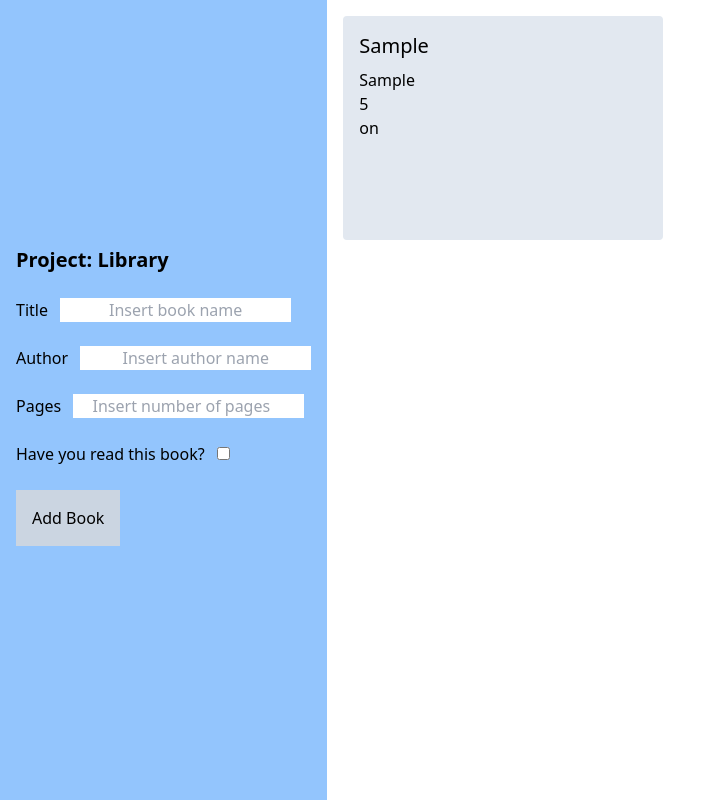
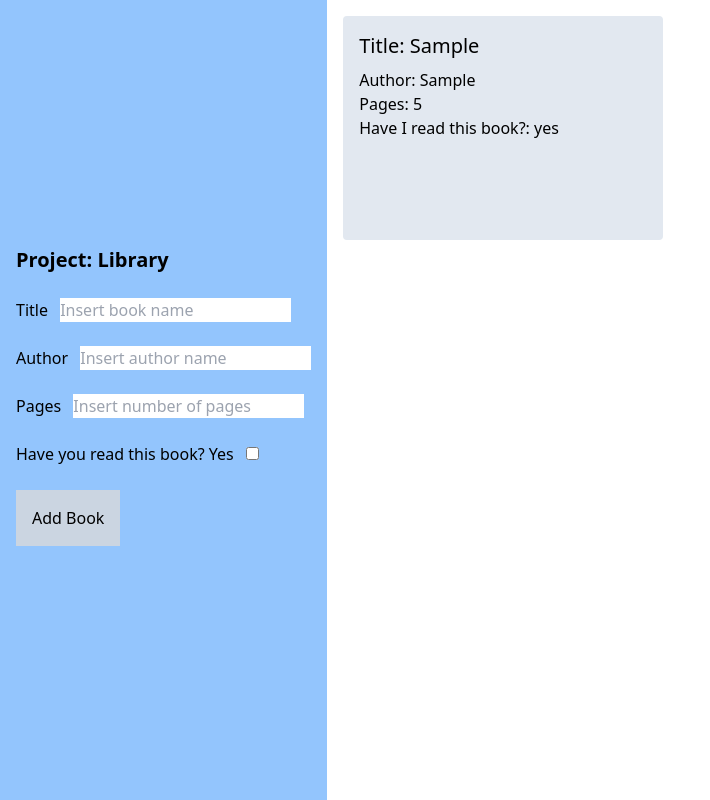
Before and after one commit to Skensy/library, a website: page src/index.html in a window 1280 px wide. Both pictures are taken after typing "Sample", "Sample", "5" into the empty fields and a click on the button "Add Book". Shown: the whole page, without its empty margins (0-710 px from the left). Drawn offline with Linux system fonts and the light colour scheme.

Commit message:
finaly works

```diff
--- a/src/index.html
+++ b/src/index.html
@@ -17,19 +17,19 @@
                 <form action="" class="flex flex-col gap-2">
                     <div class="py-2">
                         <label class="pr-2" for="bookName">Title</label>
-                        <input class="text-center" type="text" name=book-name id="bookName" placeholder="Insert book name" required />
+                        <input type="text" name=book-name id="bookName" placeholder="Insert book name" required />
                     </div>
                     <div class="py-2">
                         <label class="pr-2" for="authorName">Author</label>
-                        <input class="text-center" type="text" name="author" id="authorName" placeholder="Insert author name" required />
+                        <input type="text" name="author" id="authorName" placeholder="Insert author name" required />
                     </div>
                     <div class="py-2">
                         <label class="pr-2" for="numberPages">Pages</label>
-                        <input class="text-center" type="number" name="pages" id="numberPages" placeholder="Insert number of pages" required />
+                        <input type="number" name="pages" id="numberPages" placeholder="Insert number of pages" required />
                     </div>
                     <div class="py-2">
-                        <label class="pr-2" for="readStatus">Have you read this book?</label>
-                        <input class="text-center" type="checkbox" name="readStatus" id="readStatus" required />
+                        <label class="pr-2" for="readStatus">Have you read this book? Yes</label>
+                        <input type="checkbox" name="readStatus" id="readStatus" />
                     </div>
                     <div class="py-2">
                         <button id="btn" class="bg-slate-300 p-4 hover:bg-slate-600 hover:text-white">Add Book</button>
--- a/src/script.js
+++ b/src/script.js
@@ -6,7 +6,10 @@ const numberPages = document.querySelector("#numberPages");
 const readStatus = document.querySelector("#readStatus")
 const booksList = document.querySelector("#booksList")
 
-btn.addEventListener("click", () => {
+
+btn.addEventListener("click", (event) => {
+    event.preventDefault(); // Prevent form from submitting
+
     let bookOne = {
       title: bookName.value,
       author: authorName.value,
@@ -14,7 +17,14 @@ btn.addEventListener("click", () => {
       read: readStatus.value
     }
 
-    event.preventDefault();
+    if (bookOne.title === "" || bookOne.author === "" || bookOne.pages === "" || bookOne.read === "") {
+      alert("Per favore riempi i campi");
+      return
+    }
+
+    if (bookOne.read === "on") {
+      bookOne.read = "yes"
+    }
 
     myLibrary.push(bookOne);
 
@@ -26,13 +36,13 @@ btn.addEventListener("click", () => {
 
     divOne.classList.add("flex", "flex", "flex-col", "w-80", "h-56", "bg-slate-200", "p-4", "rounded");
 
-    titleDivOne.textContent = bookOne.title;
+    titleDivOne.textContent = "Title: " + bookOne.title;
     titleDivOne.classList.add("text-xl", "mb-2")
 
-    authorDivOne.textContent = bookOne.author;
+    authorDivOne.textContent = "Author: " + bookOne.author;
 
-    pagesDivOne.textContent = bookOne.pages;
-    readDivOne.textContent = bookOne.read;
+    pagesDivOne.textContent = "Pages: " + bookOne.pages;
+    readDivOne.textContent = "Have I read this book?: " + bookOne.read;
 
     divOne.appendChild(titleDivOne);
     divOne.appendChild(authorDivOne);
@@ -47,7 +57,6 @@ btn.addEventListener("click", () => {
     readStatus.value = "";
 
 
-    event.preventDefault();
-
+    return
 }
 )
```
